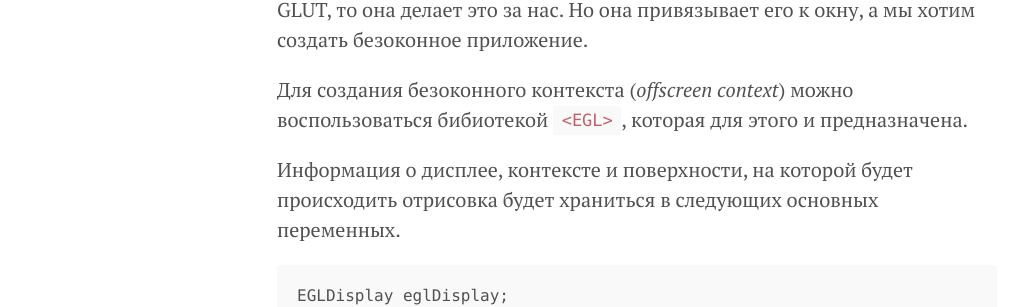
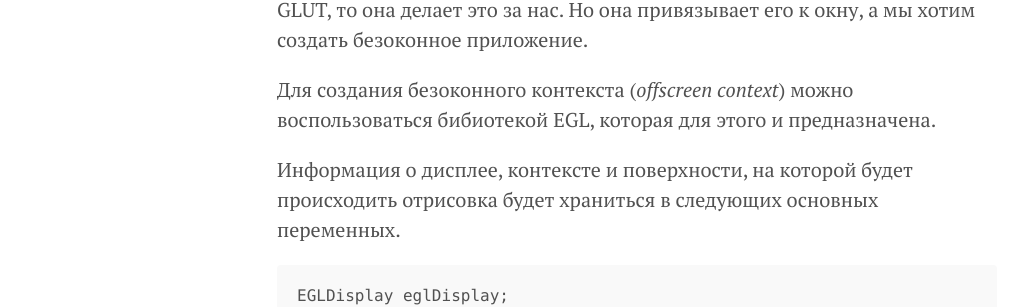
Before and after one commit to velikodniy/velikodniy.github.io, a Jekyll site: the page built from _posts/2017-08-14-gpgpu-opengles.md, in a window 1280 px wide and 900 px high, scrolled down 8765 px. Shown: the part 184-491 px from the top of the window, without its empty margins (3-1018 px from the left). Built offline with Jekyll 4.4.1, drawn with Linux system fonts in a browser that asks for light colours; a script that is not in the unit is left out; some of the changed lines change nothing that is shown.

Commit message:
Fix library name

```diff
--- a/_posts/2017-08-14-gpgpu-opengles.md
+++ b/_posts/2017-08-14-gpgpu-opengles.md
@@ -258,7 +258,7 @@ for (int i = 0; i < 8; i++) {
 библиотекой GLUT, то она делает это за нас. Но она привязывает его к окну, а мы хотим создать
 безоконное приложение.
 
-Для создания безоконного контекста (*offscreen context*) можно воспользоваться бибиотекой `<EGL>`,
+Для создания безоконного контекста (*offscreen context*) можно воспользоваться бибиотекой EGL,
 которая для этого и предназначена.
 
 Информация о дисплее, контексте и поверхности, на которой будет происходить отрисовка
```
